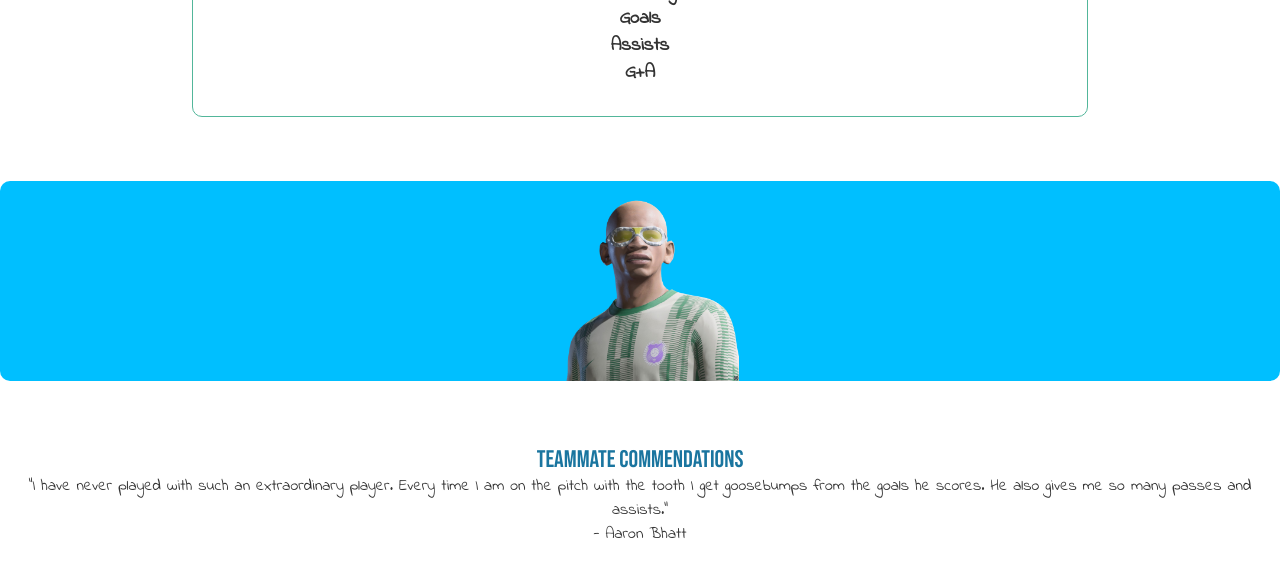
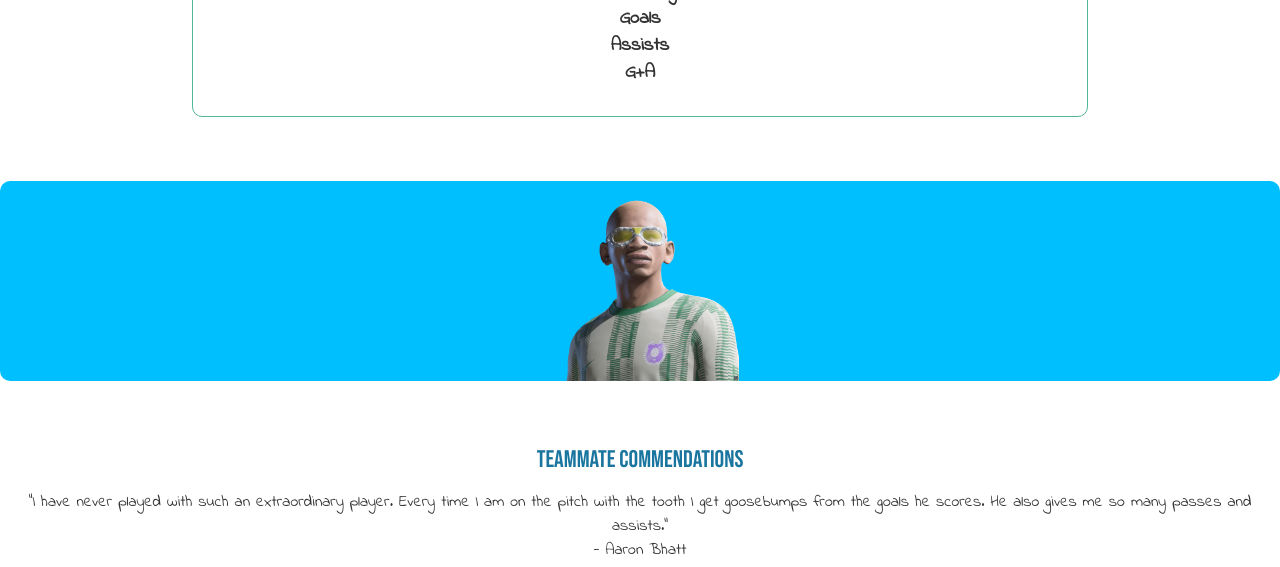
Before and after one commit to khickie1167/lemontooth, a website built with webpack: page index.html in a window 1280 px wide. Shown: the part 211-778 px from the top of the page. Built offline with nearby package versions, Linux system fonts and the light colour scheme.

```diff
--- a/css/style.css
+++ b/css/style.css
@@ -116,7 +116,7 @@
 }
 
 .aaron {
-  margin-top: px;
+  margin-top: 16px;
   display: flex;
   justify-content: center;
   align-items: center;
```
